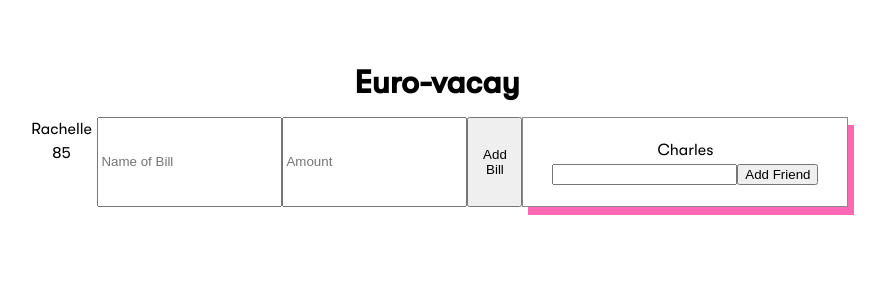
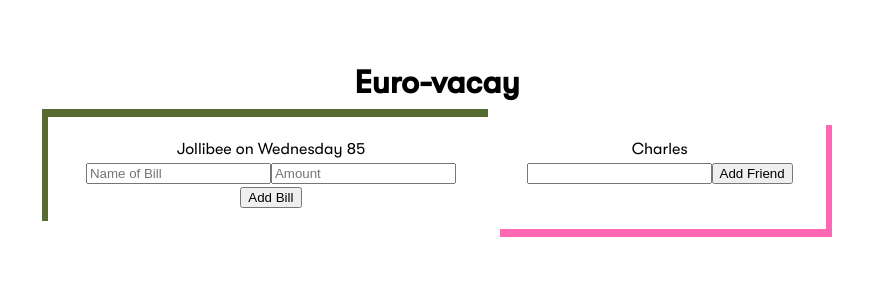
Before and after one commit to rachellesg/splitwise, a React (Create React App) app: page / in a window 1280 px wide. Shown: the top 300 px of the page, without its empty margins (203-1088 px from the left). Built offline with nearby package versions, Linux system fonts and the light colour scheme.

Commit message:
Add minor styling

```diff
--- a/src/components/Bills/index.jsx
+++ b/src/components/Bills/index.jsx
@@ -1,8 +1,12 @@
 import { useState, useRef } from "react";
 import BillsList from "./List";
 
+import styled from "styled-components";
+
 function Bills() {
-  const [bills, setBill] = useState([{ name: "Rachelle", amount: 85 }]);
+  const [bills, setBill] = useState([
+    { name: "Jollibee on Wednesday", amount: 85 },
+  ]);
   const billRef = useRef();
   const billNameRef = useRef();
 
@@ -19,13 +23,18 @@ function Bills() {
   };
 
   return (
-    <>
+    <BillWrapper>
       <BillsList bills={bills} />
       <input ref={billNameRef} type="text" placeholder="Name of Bill" />
       <input ref={billRef} type="number" placeholder="Amount" />
       <button onClick={handleAddBill}>Add Bill</button>
-    </>
+    </BillWrapper>
   );
 }
 
 export default Bills;
+
+const BillWrapper = styled.div`
+  padding: 20px;
+  box-shadow: -6px -8px 0 0 darkolivegreen;
+`;
--- a/src/components/Friends/index.jsx
+++ b/src/components/Friends/index.jsx
@@ -41,7 +41,6 @@ export default Friends;
 const FriendsWrapper = styled.div`
   width: 40%;
   max-width: 300px;
-  border: 1px solid #888888;
   padding: 20px;
   box-shadow: 6px 8px hotpink;
 `;
```
